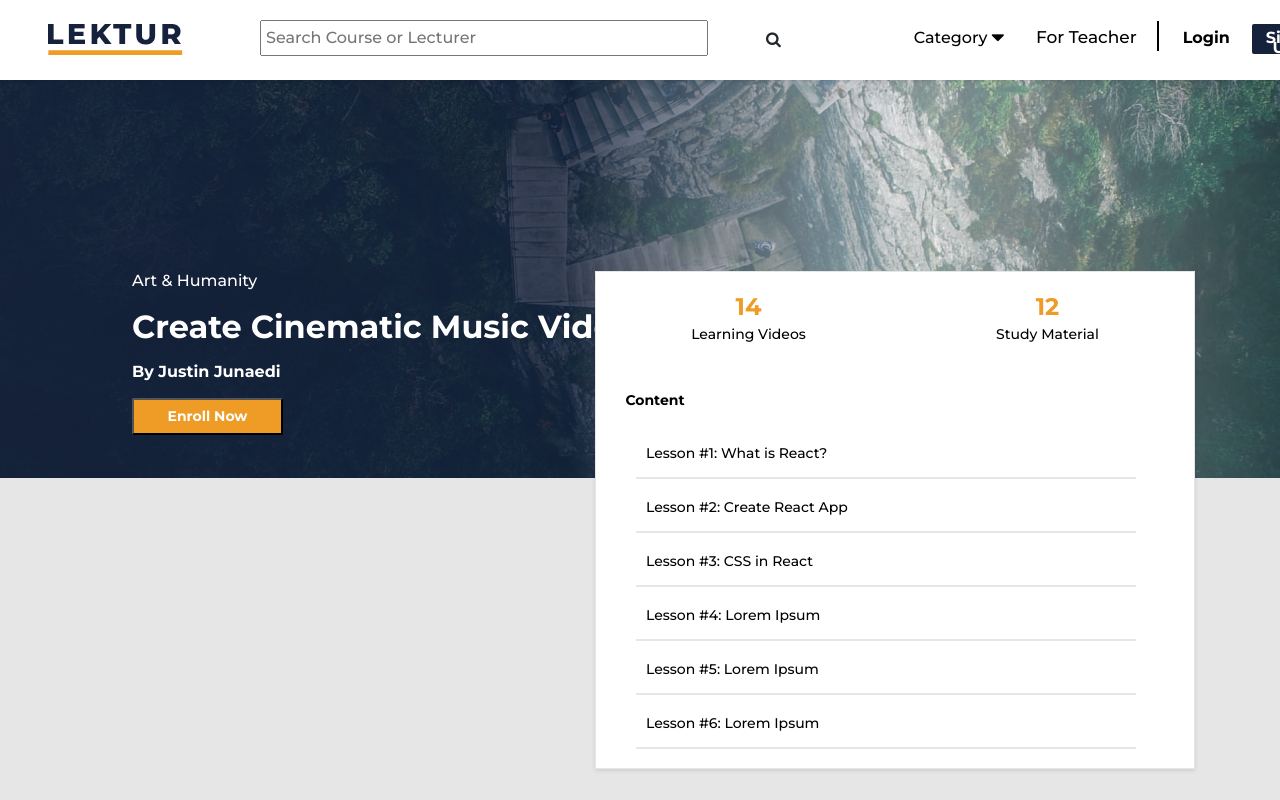
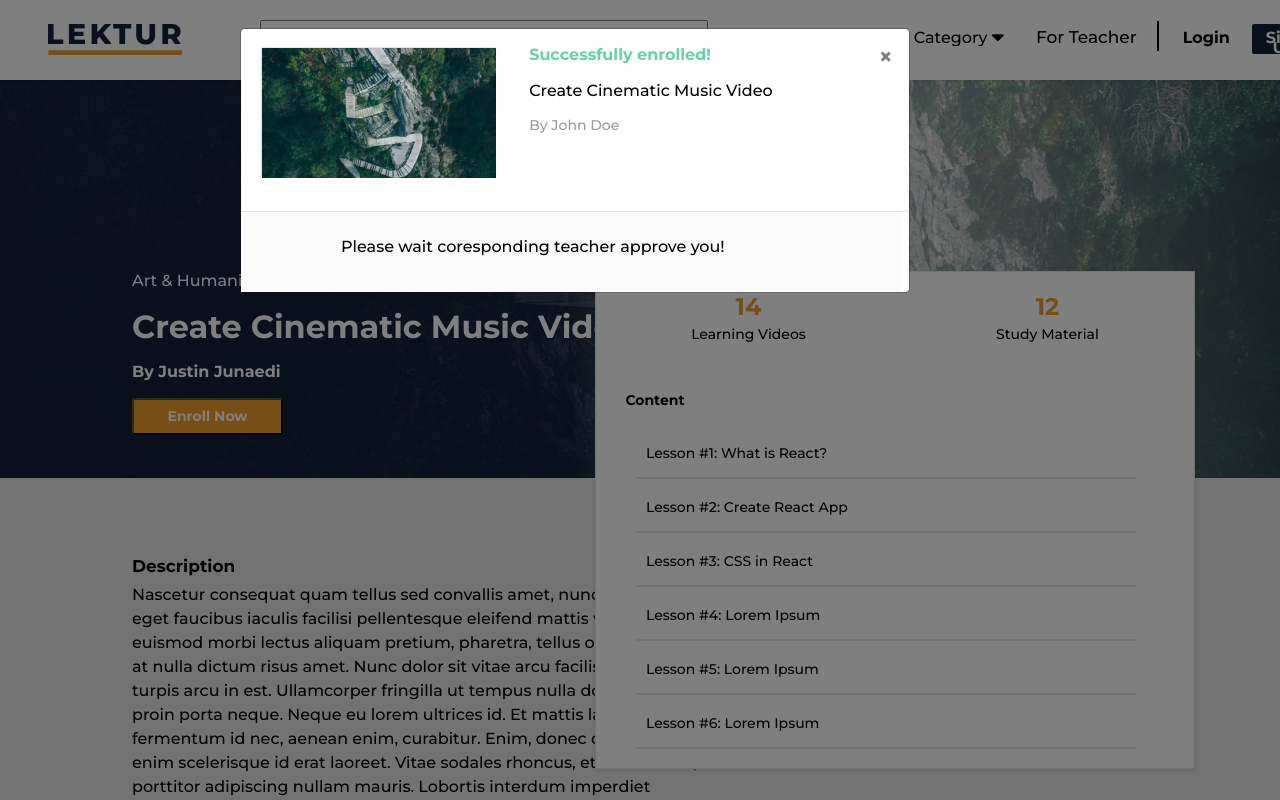
Before and after one commit to Rantikaayuning/frontend-lektur-app, a React (Create React App) app: page /course-detail in a window 1280 px wide. Both pictures are taken after a click on the button "Enroll Now". Shown: the top 800 px of the page. Built offline with nearby package versions, Linux system fonts and the light colour scheme.

Commit message:
adding pop up for course detail

```diff
--- a/src/components/ContentCard/Cards.js
+++ b/src/components/ContentCard/Cards.js
@@ -1,4 +1,5 @@
 import React from "react";
+import { useHistory } from "react-router-dom";
 import {
   Card,
   CardImg,
@@ -18,8 +19,13 @@ function Cards(props) {
     text,
     footer,
   } = props;
+  let history = useHistory();
+
+  function handleClick() {
+    history.push("/course-detail");
+  }
   return (
-    <div>
+    <div onClick={handleClick}>
       <Card className="card">
         <CardImg top width="100%" src={image} alt={title} />
         <CardBody className="p-2">
--- /dev/null
+++ b/src/components/PopUp/PopUpCourseDetail.js
@@ -0,0 +1,13 @@
+import React from "react";
+
+function PopUpCourseDetail() {
+  return (
+    <div>
+      <div>img</div>
+      <div>Kata-ata</div>
+      <div>paragaf</div>
+    </div>
+  );
+}
+
+export default PopUpCourseDetail;
--- a/src/pages/CourseDetail/CourseDetail.js
+++ b/src/pages/CourseDetail/CourseDetail.js
@@ -1,11 +1,19 @@
-import React from "react";
+import React, { useState } from "react";
+import { useHistory } from "react-router-dom";
 import { Row, Col } from "reactstrap";
+import { Modal } from "react-bootstrap";
 
 // import { Link } from 'react-router-dom'
 import ContentCards from "../../components/ContentCard/Cards";
 import { cardMaterial } from "../../assets/JSONFile/dummyData";
 
 function CourseDetail() {
+  const [PopUpCourseDetail, setPopUpCourseDetail] = useState(false);
+  let history = useHistory();
+
+  function handleClick() {
+    history.push("/course-detail");
+  }
   return (
     <div className="main-course">
       <div className="course-detail">
@@ -13,7 +21,7 @@ function CourseDetail() {
           <p className="p1">Art & Humanity</p>
           <p className="p2">Create Cinematic Music Video</p>
           <p className="p3">By Justin Junaedi </p>
-          <button> Enroll Now </button>
+          <button onClick={() => setPopUpCourseDetail(true)}>Enroll Now</button>
         </div>
         <div className="course-detail-right flex">
           <div>
@@ -61,8 +69,24 @@ function CourseDetail() {
           </div>
         </div>
       </div>
-      <div className="center"></div>
-      <div className="card-content">
+      <div className="center">
+        <div className="course-center">
+          <h5>Description</h5>
+          <p>
+            Nascetur consequat quam tellus sed convallis amet, nunc. Venenatis,
+            eget faucibus iaculis facilisi pellentesque eleifend mattis vel.
+            Nunc euismod morbi lectus aliquam pretium, pharetra, tellus orci.
+            Lobortis at nulla dictum risus amet. Nunc dolor sit vitae arcu
+            facilisis eu. Tortor, turpis arcu in est. Ullamcorper fringilla ut
+            tempus nulla dolor lorem proin porta neque. Neque eu lorem ultrices
+            id. Et mattis lacus fermentum id nec, aenean enim, curabitur. Enim,
+            donec quis odio ut enim scelerisque id erat laoreet. Vitae sodales
+            rhoncus, et ut ut. Amet, porttitor adipiscing nullam mauris.
+            Lobortis interdum imperdiet mauris pharetra risus proin etiam est.
+          </p>
+        </div>
+      </div>
+      <div className="card-content" onClick={handleClick}>
         <div className="card-text-course">Related Course</div>
         <Row className="content-card-container">
           {cardMaterial.map((item, index) => (
@@ -80,6 +104,27 @@ function CourseDetail() {
           ))}
         </Row>
       </div>
+      <Modal
+        show={PopUpCourseDetail}
+        size="lg"
+        onHide={() => setPopUpCourseDetail(false)}
+        dialogClassName="modal-90w"
+        aria-labelledby="example-custom-modal-styling-title"
+      >
+        <Modal.Header closeButton>
+          <div className="modal-central" closeButton>
+            <div className="modal-central-image"></div>
+            <div className="modal-central-content">
+              <p className="p1">Successfully enrolled!</p>
+              <p className="p2">Create Cinematic Music Video</p>
+              <p className="p3">By John Doe</p>
+            </div>
+          </div>
+        </Modal.Header>
+        <div className="modal-central-body">
+          <p>Please wait coresponding teacher approve you!</p>
+        </div>
+      </Modal>
     </div>
   );
 }
--- a/src/styles.css
+++ b/src/styles.css
@@ -15,6 +15,7 @@
 @import "./styles/TeacherCourse.css";
 @import "./styles/TeacherStudents.css";
 @import "./styles/CourseDetail.css";
+@import "./styles/PopUpCourseDetail.css";
 @import url("https://fonts.googleapis.com/css2?family=Montserrat:wght@500&display=swap");
 * {
   font-family: "Montserrat", sans-serif;
--- a/src/styles/CourseDetail.css
+++ b/src/styles/CourseDetail.css
@@ -99,6 +99,33 @@
   height: 380px;
   background: #e6e6e6;
 }
+.main-course .center .course-center {
+  position: relative;
+  width: 600px;
+  height: 300px;
+  left: 100px;
+  top: 80px;
+  padding-top: 0px;
+  padding-left: 2rem;
+}
+.course-center h5 {
+  font-family: Montserrat;
+  font-style: normal;
+  font-weight: bold;
+  font-size: 17px;
+  line-height: 17px;
+
+  color: #000000;
+}
+.course-center p {
+  font-family: Montserrat;
+  font-style: normal;
+  font-weight: normal;
+  font-size: 16px;
+  line-height: 24px;
+
+  color: #000000;
+}
 .course-detail-left .p1 {
   font-family: Montserrat;
   font-style: normal;
--- a/src/styles/PopUp.css
+++ b/src/styles/PopUp.css
@@ -1,4 +1,4 @@
-.pop-up-course li{
+.pop-up-course li {
   list-style-image: url(../assets/radio-button.png);
   font-size: 14px;
   padding-left: 15px;
@@ -8,11 +8,11 @@
   padding: 50px 150px 50px 150px;
 }
 
-.pop-up-course p{
+.pop-up-course p {
   font-weight: 600;
 }
 
-#modal-course{
+#modal-course {
   font-size: 20px;
   font-weight: 700;
   padding: 5px 10px 5px 10px;
--- /dev/null
+++ b/src/styles/PopUpCourseDetail.css
@@ -0,0 +1,75 @@
+/* .main-modal {
+  display: flex;
+  justify-content: space-between;
+} */
+.modal-content {
+  width: 670px;
+}
+.modal-central {
+  width: 660px;
+  height: 150px;
+  display: flex;
+  justify-content: space-between;
+}
+.modal-central-image {
+  width: 239px;
+  height: 133px;
+
+  background: url(../assets/RectangleSquare.png);
+}
+.modal-central-content {
+  position: relative;
+  right: 90px;
+}
+.modal-central-body {
+  padding: 0;
+  width: 660px;
+  height: 80px;
+  background: #fafafa;
+}
+.modal-central-body p {
+  position: relative;
+  top: 25px;
+  left: 100px;
+  font-family: Montserrat;
+  font-style: normal;
+  font-weight: normal;
+  font-size: 16px;
+  line-height: 20px;
+
+  color: #000000;
+}
+.modal-central-content .p1 {
+  font-family: Montserrat;
+  font-style: normal;
+  font-weight: bold;
+  font-size: 16px;
+  line-height: 20px;
+  /* identical to box height */
+
+  /* Go */
+
+  color: #61d3a4;
+}
+.modal-central-content .p2 {
+  font-family: Montserrat;
+  font-style: normal;
+  font-weight: normal;
+  font-size: 16px;
+  line-height: 20px;
+  /* identical to box height */
+
+  color: #000000;
+}
+.modal-central-content .p3 {
+  font-family: Montserrat;
+  font-style: normal;
+  font-weight: normal;
+  font-size: 14px;
+  line-height: 17px;
+  /* identical to box height */
+
+  /* Dark Grey */
+
+  color: #999999;
+}
```
Also changed, not shown: src/components/ContentCard/index.js (+8 -6 lines), src/assets/RectangleSquare.png (added). Lines whose indentation alone changed are shown as unchanged.
